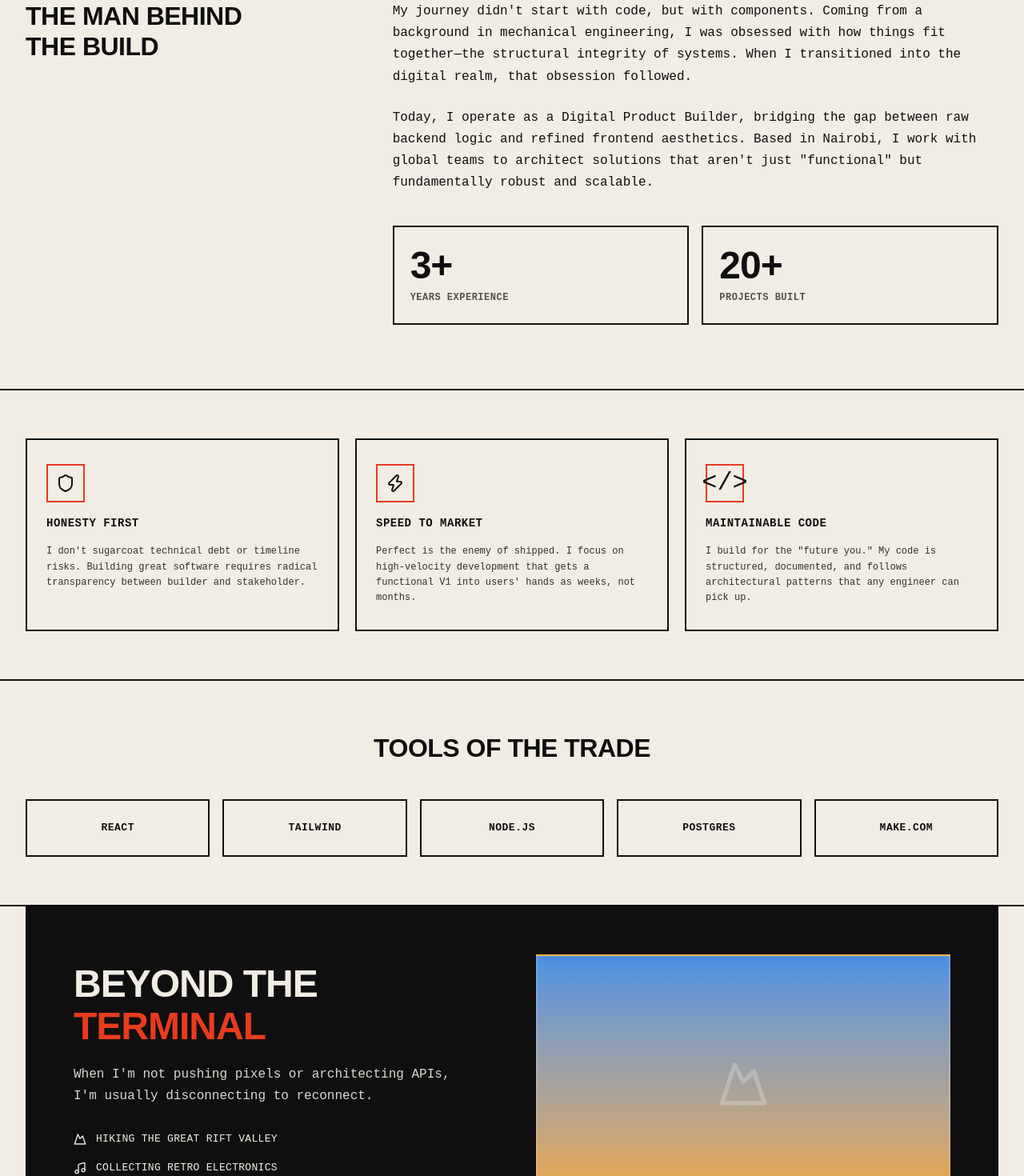
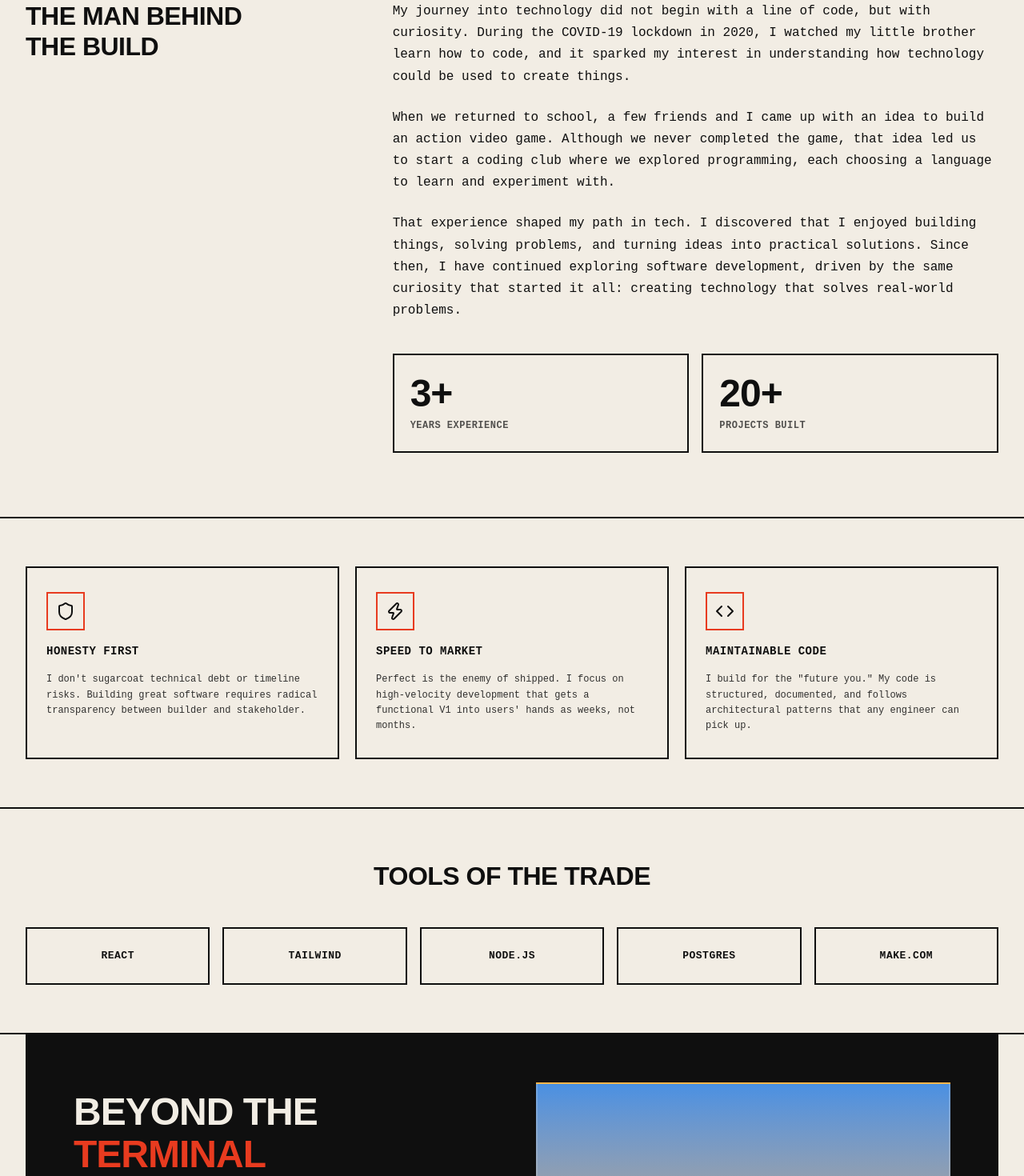
Before and after one commit to Ryavnn/PORTFOLIO, a Next.js app: page /about in a window 1280 px wide. Shown: the part 680-2150 px from the top of the page at 80% size. Built offline with nearby package versions, Linux system fonts and the light colour scheme.

Commit message:
Your commit message

```diff
--- a/src/app/about/page.jsx
+++ b/src/app/about/page.jsx
@@ -24,7 +24,7 @@ export default function About() {
       description: 'Perfect is the enemy of shipped. I focus on high-velocity development that gets a functional V1 into users\' hands as weeks, not months.'
     },
     {
-      icon: '</>',
+      icon: <Icon name="Code" size={24} />,
       title: 'MAINTAINABLE CODE',
       description: 'I build for the "future you." My code is structured, documented, and follows architectural patterns that any engineer can pick up.'
     }
@@ -39,9 +39,9 @@ export default function About() {
   ];
 
   const hobbies = [
-    { icon: <Icon name="Mountain" size={16} />, text: 'HIKING THE GREAT RIFT VALLEY' },
-    { icon: <Icon name="Music" size={16} />, text: 'COLLECTING RETRO ELECTRONICS' },
-    { icon: <Icon name="Coffee" size={16} />, text: 'ETHICAL COFFEE ROASTING' }
+    { icon: <Icon name="Mountain" size={16} />, text: 'TRAVELLING TO SCENIC AND SERENE PLACES' },
+    { icon: <Icon name="Music" size={16} />, text: 'LISTENING TO MUSIC' },
+    { icon: <Icon name="Coffee" size={16} />, text: 'COOKING' }
   ];
 
   return (
@@ -72,14 +72,13 @@ export default function About() {
           </div>
           <div className="flex flex-col gap-[24px]">
             <p className="font-sans text-base leading-[1.7] m-0">
-              My journey didn't start with code, but with components. Coming from a background in
-              mechanical engineering, I was obsessed with how things fit together—the structural
-              integrity of systems. When I transitioned into the digital realm, that obsession followed.
+              My journey into technology did not begin with a line of code, but with curiosity. During the COVID-19 lockdown in 2020, I watched my little brother learn how to code, and it sparked my interest in understanding how technology could be used to create things.
             </p>
             <p className="font-sans text-base leading-[1.7] m-0">
-              Today, I operate as a Digital Product Builder, bridging the gap between raw backend
-              logic and refined frontend aesthetics. Based in Nairobi, I work with global teams to
-              architect solutions that aren't just "functional" but fundamentally robust and scalable.
+              When we returned to school, a few friends and I came up with an idea to build an action video game. Although we never completed the game, that idea led us to start a coding club where we explored programming, each choosing a language to learn and experiment with.
+            </p>
+            <p className="font-sans text-base leading-[1.7] m-0">
+              That experience shaped my path in tech. I discovered that I enjoyed building things, solving problems, and turning ideas into practical solutions. Since then, I have continued exploring software development, driven by the same curiosity that started it all: creating technology that solves real-world problems.
             </p>
 
             <div className="flex flex-col gap-[16px] mt-[16px] md:grid md:grid-cols-2 md:flex-row">
--- a/src/app/contact/page.jsx
+++ b/src/app/contact/page.jsx
@@ -1,4 +1,5 @@
 import ContactForm from '../../components/Contact/ContactForm';
+import Icon from '../../components/Shared/Icon';
 
 export const metadata = {
   title: "Contact — Start a Project with Ryan Njoroge",
@@ -64,7 +65,7 @@ export default function Contact() {
                 <div className="flex flex-col">
                   {socialLinks.map((link, index) => (
                     <a key={index} href={link.url} className="font-sans text-[14px] text-text no-underline flex items-center justify-between font-medium py-[16px] border-b border-solid border-[rgba(15,15,15,0.1)] transition-all duration-300 hover:text-accent hover:pl-[8px] group" target="_blank" rel="noopener noreferrer">
-                      {link.name} <span className="text-[18px] opacity-50 transition-all duration-300 group-hover:opacity-100 group-hover:translate-x-[3px] group-hover:-translate-y-[3px]">↗</span>
+                      {link.name} <span className="text-[18px] opacity-50 transition-all duration-300 group-hover:opacity-100 group-hover:translate-x-[3px] group-hover:-translate-y-[3px]"><Icon name="ArrowUpRight" size={18} /></span>
                     </a>
                   ))}
                 </div>
--- a/src/app/projects/[slug]/page.jsx
+++ b/src/app/projects/[slug]/page.jsx
@@ -189,7 +189,7 @@ export default async function CaseStudy({ params }) {
             SIMILAR TRANSFORMATION?
           </h2>
           <div className="flex flex-col md:flex-row gap-[16px] w-full md:w-auto">
-            <Link href="/contact" className="w-full md:w-auto"><button className="btn-primary w-full md:w-auto">LET'S TALK PROJECT →</button></Link>
+            <Link href="/contact" className="w-full md:w-auto"><button className="btn-primary w-full md:w-auto flex items-center justify-center gap-[8px]">LET'S TALK PROJECT <Icon name="ArrowRight" size={16} /></button></Link>
             <Link href="/projects" className="w-full md:w-auto"><button className="btn-secondary w-full md:w-auto">VIEW PORTFOLIO</button></Link>
           </div>
         </div>
--- a/src/components/Cards/ProjectCard.jsx
+++ b/src/components/Cards/ProjectCard.jsx
@@ -1,5 +1,6 @@
 import Link from 'next/link';
 import { BrowserMockup } from '../Mockups/BrowserMockup';
+import Icon from '../Shared/Icon';
 
 const ProjectCard = ({ project, isReverse }) => {
   const imageUrl = project.images?.featured || project.images?.hero || project.image;
@@ -30,7 +31,7 @@ const ProjectCard = ({ project, isReverse }) => {
             <div className="flex flex-col gap-[16px] relative">
               <div className="flex justify-between items-start gap-[20px]">
                 <h3 className="font-heading text-xl font-bold m-0 tracking-[-0.5px] leading-[1.2]">{project.title}</h3>
-                <div className="text-xl text-accent">→</div>
+                <div className="text-accent"><Icon name="ArrowRight" size={24} /></div>
               </div>
               <p className="font-sans text-base leading-[1.6] m-0">{project.description}</p>
               <div className="font-sans text-xs tracking-[1px] m-0 leading-[1.6]">
@@ -53,7 +54,7 @@ const ProjectCard = ({ project, isReverse }) => {
             <div className="flex flex-col gap-[16px] relative">
               <div className="flex justify-between items-start gap-[20px]">
                 <h3 className="font-heading text-xl font-bold m-0 tracking-[-0.5px] leading-[1.2]">{project.title}</h3>
-                <div className="text-xl text-accent">→</div>
+                <div className="text-accent"><Icon name="ArrowRight" size={24} /></div>
               </div>
               <p className="font-sans text-base leading-[1.6] m-0">{project.description}</p>
               <div className="font-sans text-xs tracking-[1px] m-0 leading-[1.6]">
--- a/src/components/Cards/ServiceCard.jsx
+++ b/src/components/Cards/ServiceCard.jsx
@@ -8,7 +8,9 @@ const ServiceCard = ({ service }) => {
         <Icon name={service.icon} size="1em" strokeWidth={1.5} />
       </div>
       <p className="font-sans text-sm leading-[1.5] flex-1">{service.title}</p>
-      <Link href={`/services/${service.slug}`} className="font-sans text-xs text-text no-underline font-medium tracking-[0.5px] py-[10px]">LEARN MORE →</Link>
+      <Link href={`/services/${service.slug}`} className="flex items-center gap-[4px] font-sans text-xs text-text no-underline font-medium tracking-[0.5px] py-[10px]">
+        LEARN MORE <Icon name="ArrowRight" size={14} />
+      </Link>
     </div>
   );
 };
--- a/src/components/Layout/Navbar.jsx
+++ b/src/components/Layout/Navbar.jsx
@@ -136,8 +136,8 @@ const Navbar = () => {
                 </button>
               </Link>
               <div className="flex flex-col gap-[16px]">
-                <a href="https://x.com/techbuildske" target="_blank" rel="noopener noreferrer" className="font-sans text-sm text-text no-underline opacity-70">Twitter (X) ↗</a>
-                <a href="https://github.com/Ryavnn" target="_blank" rel="noopener noreferrer" className="font-sans text-sm text-text no-underline opacity-70">GitHub ↗</a>
+                <a href="https://x.com/techbuildske" target="_blank" rel="noopener noreferrer" className="flex items-center gap-[4px] font-sans text-sm text-text no-underline opacity-70">Twitter (X) <Icon name="ArrowUpRight" size={14} /></a>
+                <a href="https://github.com/Ryavnn" target="_blank" rel="noopener noreferrer" className="flex items-center gap-[4px] font-sans text-sm text-text no-underline opacity-70">GitHub <Icon name="ArrowUpRight" size={14} /></a>
               </div>
             </motion.div>
           </motion.div>
--- a/src/components/Shared/CTASection.jsx
+++ b/src/components/Shared/CTASection.jsx
@@ -1,4 +1,5 @@
 import Link from 'next/link';
+import Icon from './Icon';
 
 const CTASection = () => {
   return (
@@ -23,9 +24,9 @@ const CTASection = () => {
               <p className="font-sans text-xs mb-[20px] tracking-[1px] text-text opacity-80">GET IN TOUCH</p>
               <a href="mailto:info@njorogeryan.tech" className="font-sans text-xl my-[10px] mb-[30px] font-medium text-text no-underline inline-block hover:underline">info@njorogeryan.tech</a>
               <div className="flex flex-col max-[480px]:flex-col min-[481px]:flex-row gap-[15px] mb-[40px]">
-                <Link href="/contact" className="w-full md:w-auto"><button className="btn-primary w-full md:w-auto">START A PROJECT →</button></Link>
+                <Link href="/contact" className="w-full md:w-auto"><button className="btn-primary w-full md:w-auto flex items-center justify-center gap-[8px]">START A PROJECT <Icon name="ArrowRight" size={16} /></button></Link>
                 <Link href="/services" className="w-full md:w-auto"><button className="btn-secondary w-full md:w-auto">VIEW MY SERVICES</button></Link>
-                <a href="/Ryan_Njoroge_CV.pdf" download target="_blank" rel="noopener noreferrer"><button className="btn-outline">Download CV ↓</button></a>
+                <a href="/Ryan_Njoroge_CV.pdf" download target="_blank" rel="noopener noreferrer" className="w-full md:w-auto"><button className="btn-outline w-full md:w-auto flex items-center justify-center gap-[8px]">Download CV <Icon name="ArrowDown" size={16} /></button></a>
               </div>
               <div className="flex flex-wrap max-[480px]:gap-[30px] gap-[40px] mt-[20px] pt-[40px] border-t border-border">
                 <div className="stat">
```
Also changed, not shown: src/app/services/[slug]/page.jsx (+5 -5 lines), src/data/testimonials.json (+9 -9 lines), 1 other file (tests, documents, lock files or other folders).
